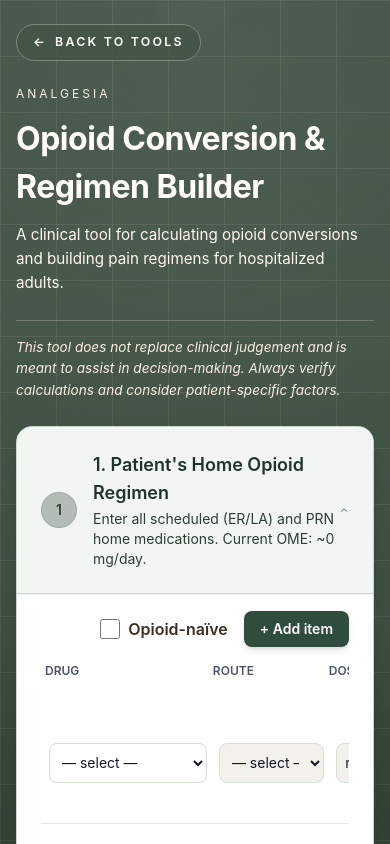
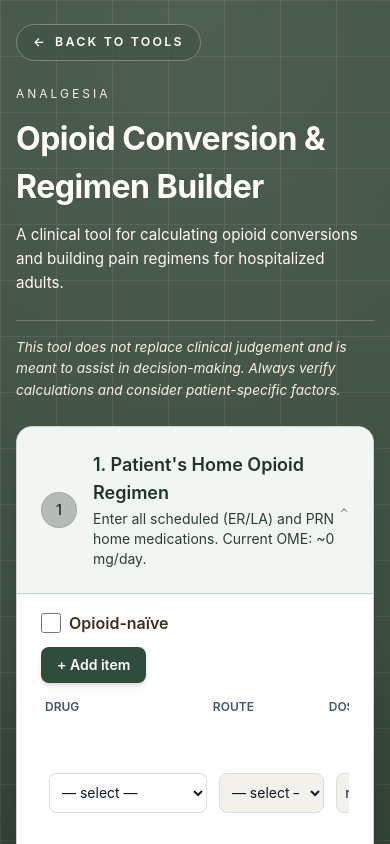
Before and after one commit to NotoMD-dev/notomed-site, a Next.js app: page /tools/opioid-calc in a window 390 px wide. Shown: the top 844 px of the page. Built offline with nearby package versions, Linux system fonts and the light colour scheme.

Commit message:
Reposition home regimen controls

```diff
--- a/src/components/HomeRegimenInput.tsx
+++ b/src/components/HomeRegimenInput.tsx
@@ -39,9 +39,8 @@ export function HomeRegimenInput() {
 
   return (
     <> {/* Replaced outer section and its classes with a fragment */}
-      <div className="flex justify-between items-center gap-3 mb-4">
+      <div className="flex flex-col sm:flex-row sm:items-center sm:justify-between gap-3 mb-4">
         {/* Removed redundant <h3> header */}
-        <div className="flex items-center gap-4 ml-auto">
         <label className="flex items-center gap-2 text-base font-semibold text-[color:var(--hero-tone-pear-title)] cursor-pointer">
           <input
             type="checkbox"
@@ -51,6 +50,7 @@ export function HomeRegimenInput() {
           />
           Opioid-naïve
         </label>
+        <div className="flex items-center gap-2 sm:justify-end w-full sm:w-auto">
           <button
             type="button"
             className={`${buttonStyle} ${opioidNaive
@@ -74,7 +74,7 @@ export function HomeRegimenInput() {
           <div className="min-w-[900px]">
             {/* LABELS */}
             <div
-              className="grid gap-3 text-xs font-semibold text-gray-600 uppercase mb-2 px-1"
+              className="grid gap-3 text-xs font-semibold text-gray-600 uppercase mb-1 px-1"
               style={rowGridStyle}
             >
               <div>Drug</div>
@@ -94,7 +94,7 @@ export function HomeRegimenInput() {
               return (
                 <div
                   key={r.id}
-                  className="grid gap-3 items-start p-2 mb-2 border-b border-gray-100 last:border-b-0"
+                  className="grid gap-3 items-start px-2 py-1.5 mb-1 border-b border-gray-100 last:border-b-0"
                   style={rowGridStyle}
                 >
                   {/* ... Row Content ... (omitted for brevity, it is unchanged) */}
```
Lines whose indentation alone changed are shown as unchanged.
